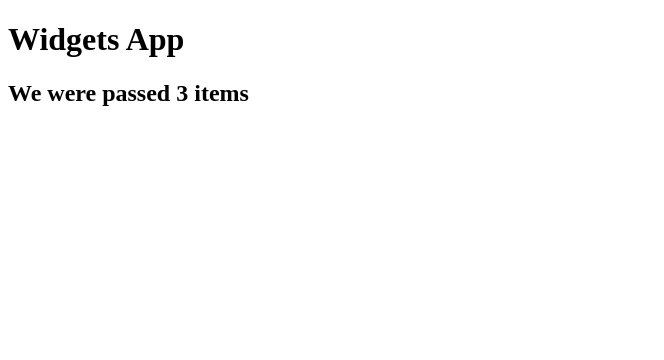
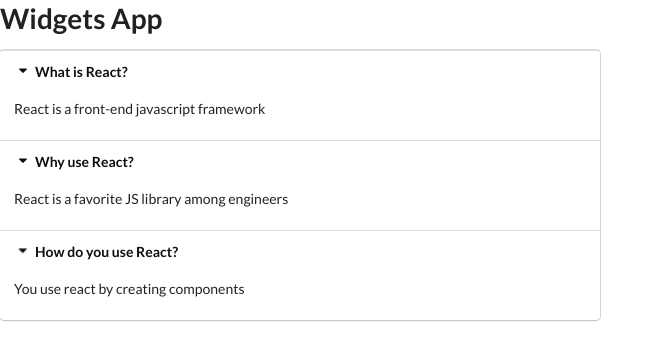
Before and after one commit to DavidRedding/widgets, a React (Create React App) app: page / in a window 1280 px wide. Shown: the top 360 px of the page, without its empty margins (0-664 px from the left). Built offline with nearby package versions, Linux system fonts and the light colour scheme.

Commit message:
rendered item list & added styling to acc

```diff
--- a/public/index.html
+++ b/public/index.html
@@ -10,6 +10,10 @@
       content="Web site created using create-react-app"
     />
     <link rel="apple-touch-icon" href="%PUBLIC_URL%/logo192.png" />
+    <link
+      rel="stylesheet"
+      href="https://cdnjs.cloudflare.com/ajax/libs/semantic-ui/2.4.1/semantic.min.css"
+    />
     <!--
       manifest.json provides metadata used when your web app is installed on a
       user's mobile device or desktop. See https://developers.google.com/web/fundamentals/web-app-manifest/
--- a/src/components/Accordion.js
+++ b/src/components/Accordion.js
@@ -1,7 +1,21 @@
 import React from "react";
 
-const Accordion = (props) => (
-  <h2>We were passed {props.items.length} items </h2>
-);
+const Accordion = ({ items }) => {
+  const renderedItems = items.map((item) => {
+    return (
+      <div key={item.title}>
+        <div className="active title">
+          <i className="dropdown icon"></i>
+          {item.title}
+        </div>
 
+        <div className="content active">
+          <p>{item.content}</p>
+        </div>
+      </div>
+    );
+  });
+
+  return <div className="accordion ui styled">{renderedItems}</div>;
+};
 export default Accordion;
```
